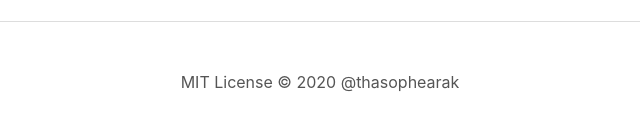
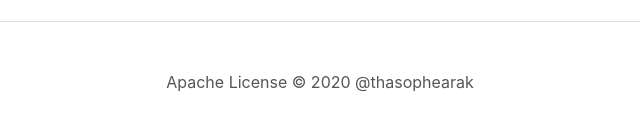
Before and after one commit to moulco/moul.app, a website built with Parcel: page src/index.html in a window 1280 px wide. Shown: the part 2075-2205 px from the top of the page, 320-960 px from the left. Built offline with nearby package versions, Linux system fonts and the light colour scheme.

Commit message:
Update version and bump version

```diff
--- a/src/index.html
+++ b/src/index.html
@@ -265,7 +265,7 @@
 
 		<footer>
 			<p>
-				MIT License © 2020
+				Apache License © 2020
 				<a href="https://twitter.com/thasophearak">@thasophearak</a>
 			</p>
 		</footer>
```
Also changed, not shown: 1 other file.
